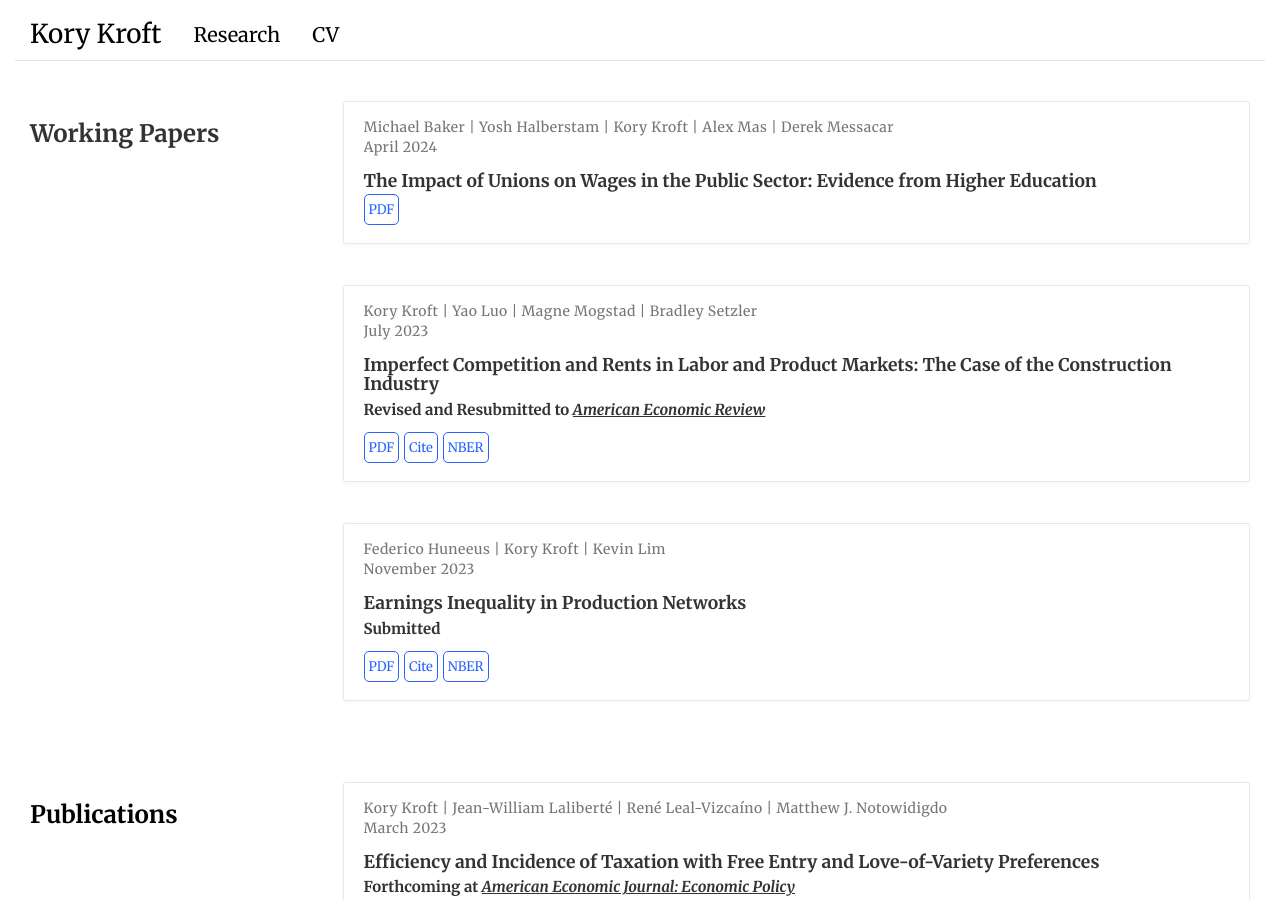
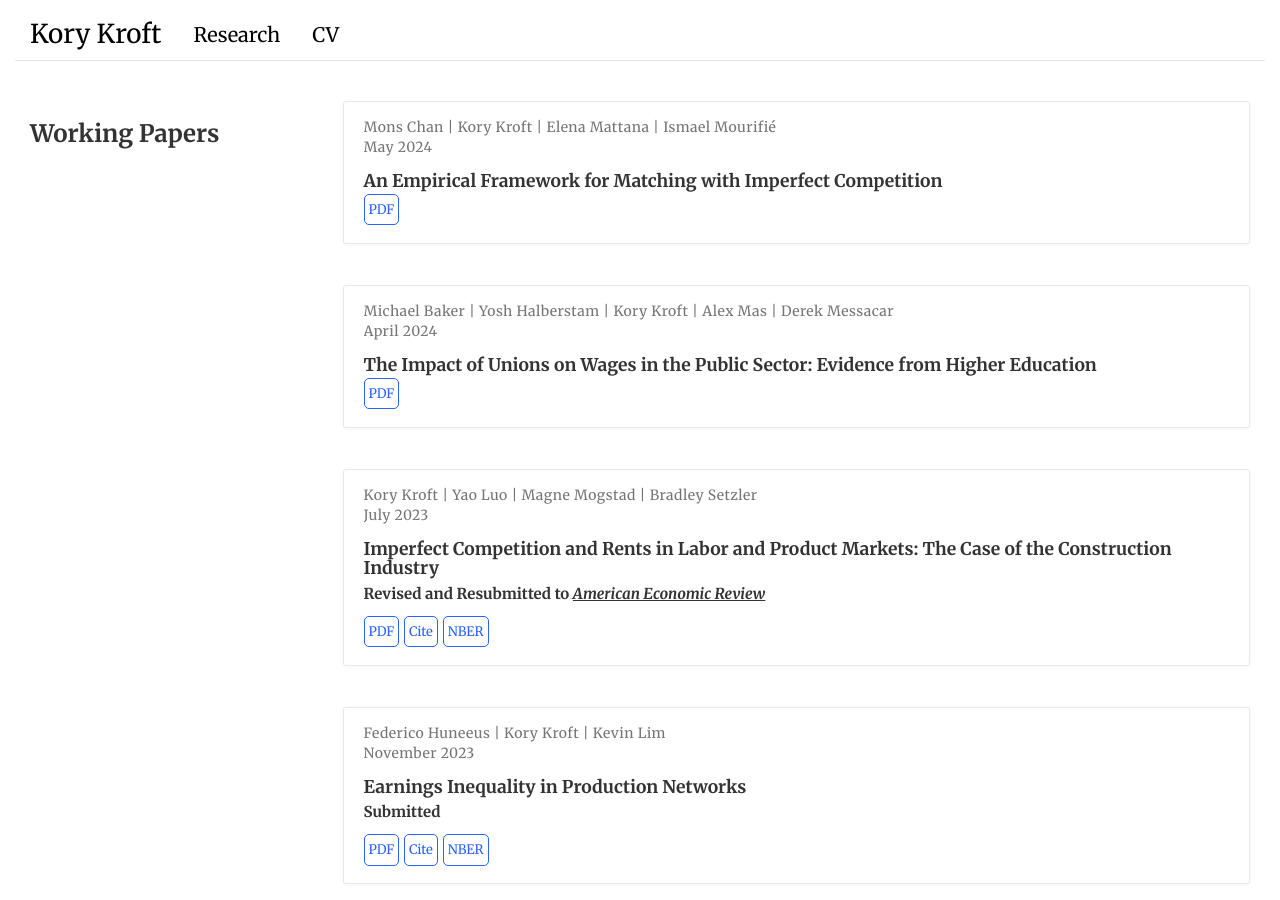
Before and after one commit to korykroft/korykroft.github.io, a Jekyll site: the page built from research/index.html, in a window 1280 px wide and 900 px high. Built offline with Jekyll 4.4.1, drawn with Linux system fonts in a browser that asks for light colours.

Commit message:
Update index.html

```diff
--- a/research/index.html
+++ b/research/index.html
@@ -17,7 +17,24 @@
  <div class="col-12 col-md-9 ">
 
   <!-- Each Seperate Paper should be in its own "card" -->
-           <div class="card-simple">
+              <div class="card-simple">
+    <div class="article-metadata">
+      <div>
+        <span>Mons Chan</span> | <span>Kory Kroft</span>  | <span>Elena Mattana</span> | <span>Ismael Mourifié</span>
+      </div>
+      <span class="article-date">May 2024</span>
+    </div>
+    <h3 class="article-title mb-1 mt-3">An Empirical Framework for Matching with Imperfect Competition</h3>
+    <div class="article-style">
+    </div>
+    <div class="btn-links">
+      <a class="btn btn-outline-primary my-1 mr-1 btn-sm" href="/files/CKMM2024_05_13.pdf" target="_blank" rel="noopener">PDF</a>
+     </div>
+   </div>
+
+   <hr style="opacity:0.0">
+
+    <div class="card-simple">
     <div class="article-metadata">
       <div>
         <span>Michael Baker</span> | <span>Yosh Halberstam</span>  | <span>Kory Kroft</span> |  <span>Alex Mas</span> | <span>Derek Messacar</span>
```
